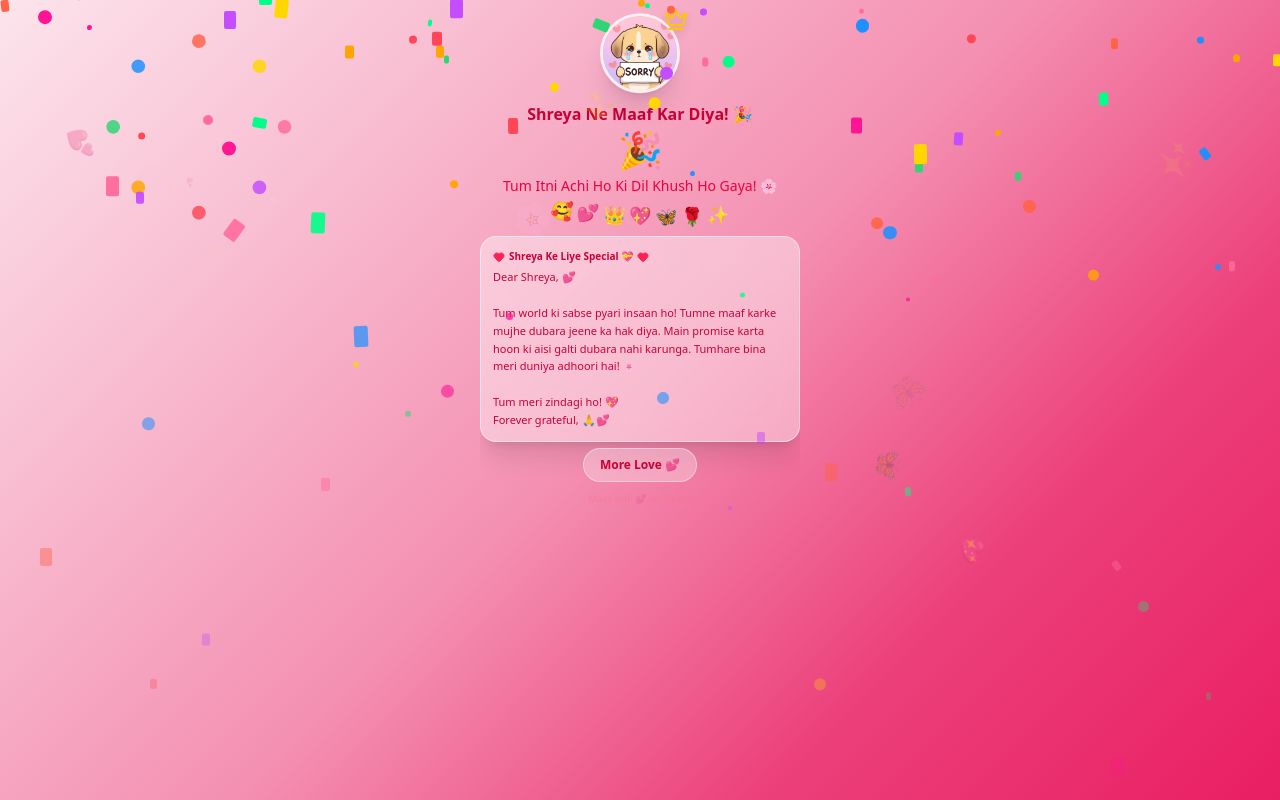
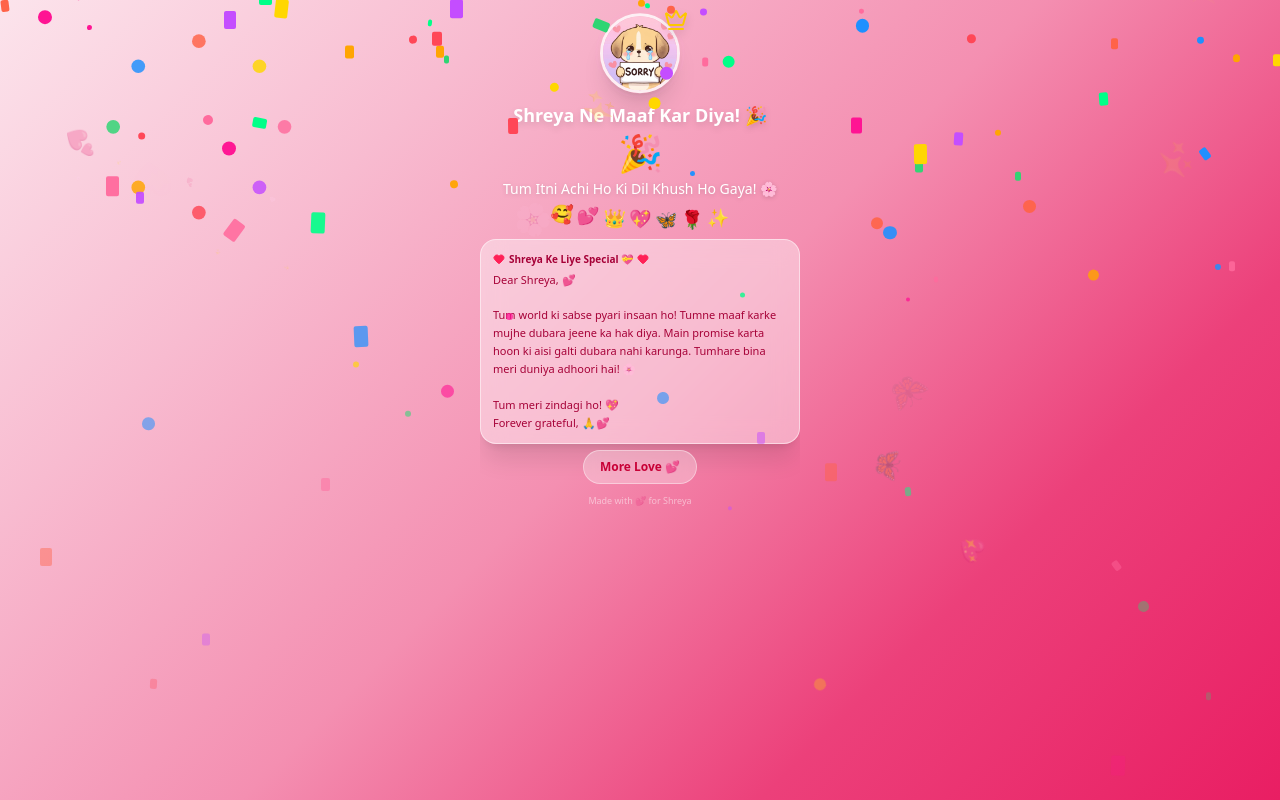
Before and after one commit to mahatosnehabala250-project/shreya-sorry-page, a Next.js app: page / in a window 1280 px wide. Both pictures are taken after a click on the button "Maf Kar Diya 💕". Built offline with nearby package versions, Linux system fonts and the light colour scheme.

Commit message:
Fix text visibility - white text on red background for clear readability

```diff
--- a/src/app/page.tsx
+++ b/src/app/page.tsx
@@ -259,7 +259,7 @@ export default function Home() {
         {/* Sorry message */}
         <AnimatePresence mode="wait">
           <motion.h1 key={forgiven ? 'f' : messageIndex}
-            className="text-base font-extrabold text-center text-rose-700 leading-tight mb-0.5"
+            className="text-lg font-extrabold text-center text-white leading-tight mb-0.5 drop-shadow-md"
             initial={{ opacity: 0, y: 10, scale: 0.9 }} animate={{ opacity: 1, y: 0, scale: 1 }}
             exit={{ opacity: 0, y: -10, scale: 0.9 }} transition={{ duration: 0.3 }}>
             {forgiven ? "Shreya Ne Maaf Kar Diya! 🎉" : sorryMessages[messageIndex]}
@@ -267,7 +267,7 @@ export default function Home() {
         </AnimatePresence>
 
         {!forgiven && (
-          <motion.p className="text-rose-600/60 text-center text-[11px]"
+          <motion.p className="text-white/90 text-center text-[11px] font-medium"
             initial={{ opacity: 0 }} animate={{ opacity: 1 }}>
             Dil se sorry Shreya! Mujhe maaf kar do 🙏💕
           </motion.p>
@@ -279,7 +279,7 @@ export default function Home() {
             className="flex items-center gap-1.5 bg-white/40 backdrop-blur-sm rounded-full px-2.5 py-0.5 mt-1"
             initial={{ scale: 1.3, opacity: 0 }} animate={{ scale: 1, opacity: 1 }}>
             <Zap className="w-3 h-3 text-amber-500" />
-            <span className="text-rose-700 font-bold text-[11px]">
+            <span className="text-white font-bold text-[11px] drop-shadow-sm">
               {attemptCount < 5 ? `${attemptCount} koshish ❌`
                 : attemptCount < 10 ? `Level ${Math.floor(attemptCount / 2)} - ${attemptCount} try! 😂`
                 : attemptCount < 20 ? `Pro! ${attemptCount} tries! 🤣`
@@ -298,7 +298,7 @@ export default function Home() {
               animate={{ rotate: [0, -15, 15, -10, 10, 0], scale: [1, 1.3, 1] }}
               transition={{ duration: 2, repeat: Infinity, repeatDelay: 1 }}>🎉</motion.div>
             <AnimatePresence mode="wait">
-              <motion.p key={praiseIndex} className="text-rose-600 text-center text-sm font-medium px-2"
+              <motion.p key={praiseIndex} className="text-white text-center text-sm font-medium px-2 drop-shadow-sm"
                 initial={{ opacity: 0, y: 10 }} animate={{ opacity: 1, y: 0 }} exit={{ opacity: 0, y: -10 }}
                 transition={{ duration: 0.5 }}>
                 {praiseMessages[praiseIndex]}
@@ -315,10 +315,10 @@ export default function Home() {
               initial={{ opacity: 0, y: 20 }} animate={{ opacity: 1, y: 0 }} transition={{ delay: 0.8 }}>
               <div className="flex items-center gap-1 mb-1">
                 <Heart className="w-3 h-3 text-rose-500 fill-rose-500" />
-                <span className="font-bold text-rose-700 text-[10px]">Shreya Ke Liye Special 💝</span>
+                <span className="font-bold text-rose-800 text-[10px]">Shreya Ke Liye Special 💝</span>
                 <Heart className="w-3 h-3 text-rose-500 fill-rose-500" />
               </div>
-              <p className="text-rose-700 text-[11px] leading-relaxed">
+              <p className="text-rose-800 text-[11px] leading-relaxed font-medium">
                 Dear Shreya, 💕<br /><br />
                 Tum world ki sabse pyari insaan ho! Tumne maaf karke mujhe dubara jeene ka hak diya.
                 Main promise karta hoon ki aisi galti dubara nahi karunga.
@@ -358,7 +358,7 @@ export default function Home() {
             className="absolute top-1 left-0 right-0 text-center"
             initial={{ opacity: 0 }} animate={{ opacity: 1 }} transition={{ delay: 0.2 }}
           >
-            <span className="text-rose-400/30 text-[10px] font-medium tracking-wider uppercase">
+            <span className="text-white/40 text-[10px] font-medium tracking-wider uppercase">
               🏃 Pakad Ke Dikhao Zone 🏃
             </span>
           </motion.div>
@@ -401,7 +401,7 @@ export default function Home() {
             className="absolute bottom-1 left-0 right-0 text-center"
             initial={{ opacity: 0 }} animate={{ opacity: 1 }} transition={{ delay: 0.5 }}
           >
-            <span className="text-rose-400/25 text-[9px]">
+            <span className="text-white/50 text-[9px] font-medium">
               {attemptCount < 3 ? "👆 Try pakadne ka!"
                 : attemptCount < 7 ? "😂 Ha ha nahi hoga!"
                 : attemptCount < 15 ? "🤣 Legend ban rahi hai!"
@@ -436,7 +436,7 @@ export default function Home() {
                 whileTap={{ scale: 0.95 }}>
                 Nahi Maf Karunga! 😤
               </motion.button>
-              <motion.p className="text-rose-400/50 text-[10px] text-center"
+              <motion.p className="text-white/70 text-[10px] text-center font-medium"
                 animate={{ opacity: [0.3, 0.7, 0.3] }} transition={{ duration: 3, repeat: Infinity }}>
                 Ek option choose karo... 😏
               </motion.p>
@@ -456,7 +456,7 @@ export default function Home() {
                 <motion.div className="absolute inset-0 bg-gradient-to-r from-transparent via-white/25 to-transparent"
                   animate={{ x: ['-100%', '200%'] }} transition={{ duration: 2, repeat: Infinity, ease: 'linear' }} />
               </motion.button>
-              <p className="text-rose-500/50 text-[10px] text-center">
+              <p className="text-white/70 text-[10px] text-center font-medium">
                 Sirf yahi button kaam karta hai! 😄
               </p>
             </motion.div>
@@ -466,7 +466,7 @@ export default function Home() {
 
       {/* Footer */}
       <footer className="pb-2 pt-0.5 text-center w-full relative z-10 shrink-0">
-        <p className="text-rose-400/35 text-[9px]">
+        <p className="text-white/50 text-[9px] font-medium">
           Made with 💕 for Shreya
           {attemptCount > 0 && !forgiven && ` • ${attemptCount} failed attempts 🏃‍♂️`}
         </p>
```
